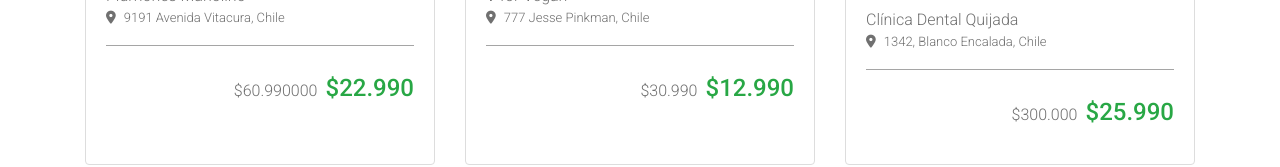
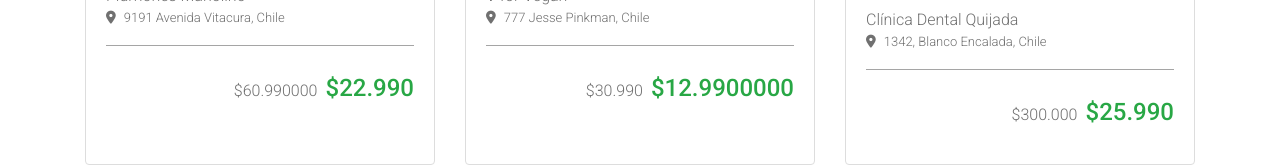
Before and after one commit to abecerraguz/cupon, a plain HTML site: page index.html in a window 1280 px wide. Shown: the part 467-634 px from the top of the page. Drawn offline with nearby package versions, Linux system fonts and the light colour scheme.

Commit message:
Se cambio el valor

```diff
--- a/index.html
+++ b/index.html
@@ -127,7 +127,7 @@
                 <div class="row">
                   <div class="col-12">
                     <div class="d-flex flex-row-reverse prices mt-2">
-                      <p class="discount">$12.990</p>
+                      <p class="discount">$12.9900000</p>
                       <p class="price-before">$30.990</p>
                     </div>
                   </div>
```
